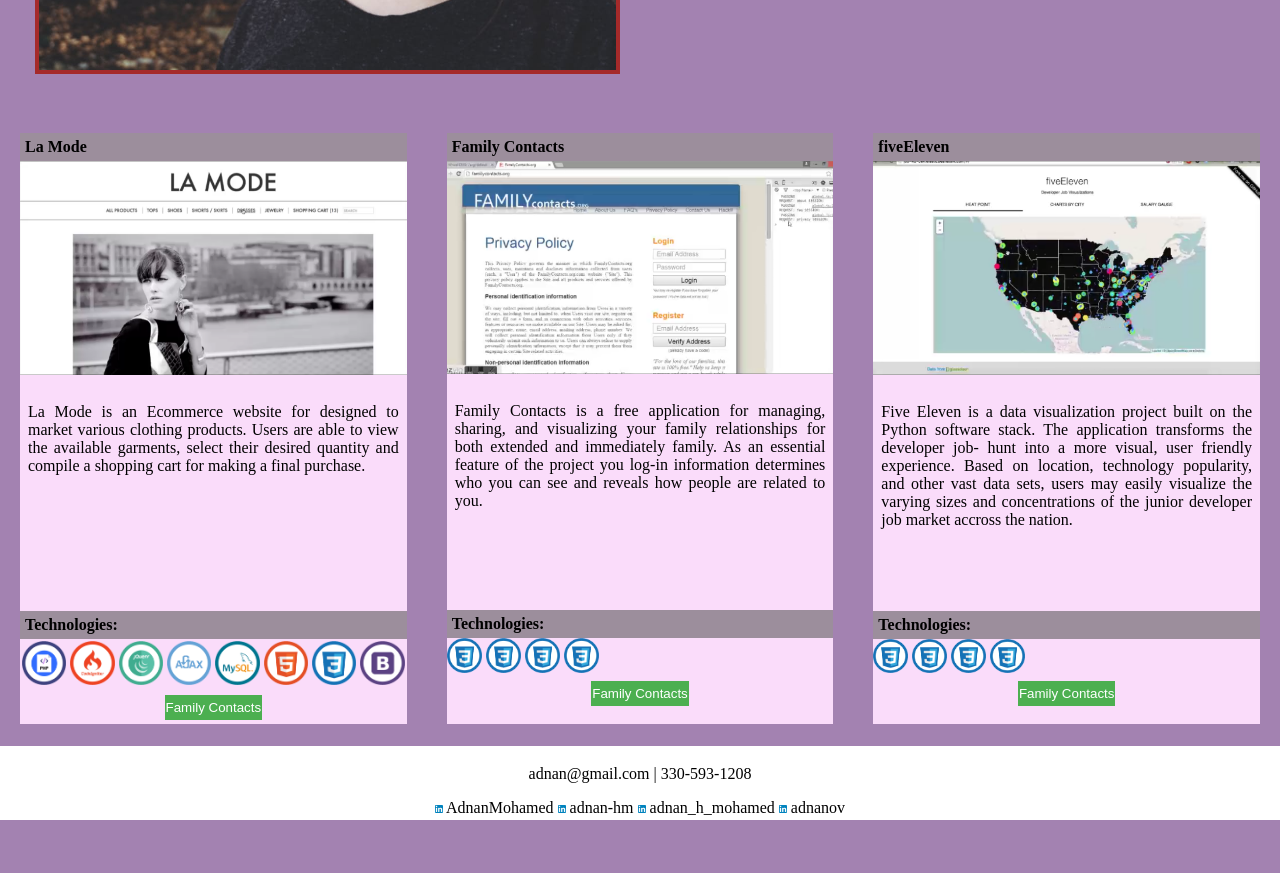
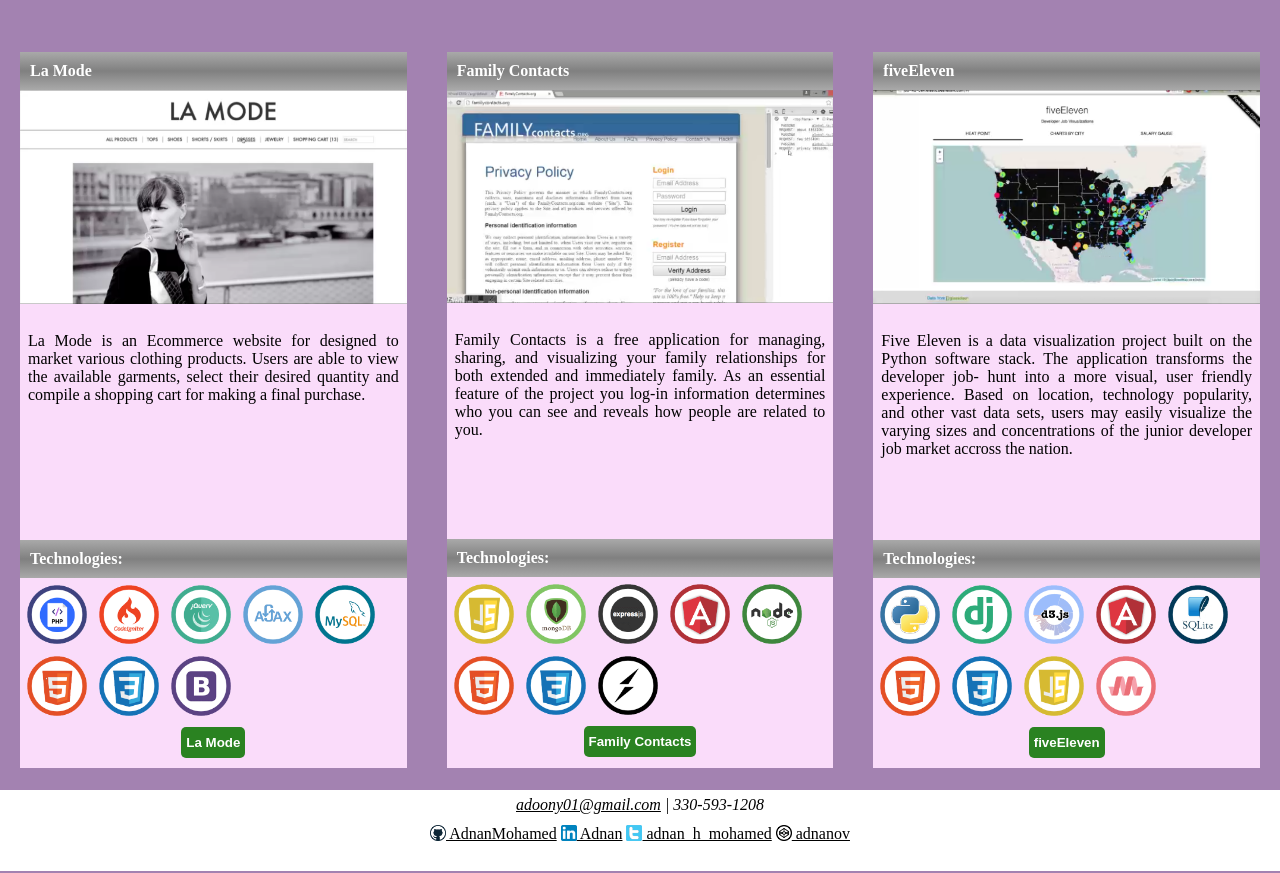
Before and after one commit to AdnanMohamed/WebDev, a plain HTML site: page Yaseen/Assignment1/index.html in a window 1280 px wide. Shown: the part 435-1308 px from the top of the page. Before the commit the page ends 1257 px from the top, so only its background shows below. Drawn offline with Linux system fonts and the light colour scheme.

Commit message:
Final code 1.
More info:-
This code reflects the webpage given in the assignment.
The code could be clean to be better.

```diff
--- a/Yaseen/Assignment1/index.html
+++ b/Yaseen/Assignment1/index.html
@@ -28,17 +28,17 @@
 			<p class="comment">La Mode is an Ecommerce website for designed to market various clothing products. Users are able to view the available garments, select their desired quantity and compile a shopping cart for making a final purchase.</p>
 
 			<h4 class="tech nav">Technologies:</h4>
-          <div class="row">
-          	<div class="column"><img src="Portfolio_images/php.png"></div>
-			<div class="column"><img src="Portfolio_images/codeigniter.png"></div>
-			<div class="column"><img src="Portfolio_images/jQuery.png"></div>
-			<div class="column"><img src="Portfolio_images/ajax.png"></div>
-			<div class="column"><img src="Portfolio_images/mysql.png"></div>
-			<div class="column"><img src="Portfolio_images/HTML.png"></div>
-			<div class="column"><img src="Portfolio_images/CSS.png"></div>
-			<div class="column"><img src="Portfolio_images/bootstrap.png"></div>
+          <div class="icons_div">
+          	<img src="Portfolio_images/php.png">
+			<img src="Portfolio_images/codeigniter.png">
+			<img src="Portfolio_images/jQuery.png">
+			<img src="Portfolio_images/ajax.png">
+			<img src="Portfolio_images/mysql.png">
+			<img src="Portfolio_images/HTML.png">
+			<img src="Portfolio_images/CSS.png">
+			<img src="Portfolio_images/bootstrap.png">
           </div>
-			<button class = "button">Family Contacts</button>
+			<button class = "button">La Mode</button>
 		</div>
 		<div class = "topics">
 			<h4 class="nav">Family Contacts</h4>
@@ -48,12 +48,16 @@
 
 			<h4 class="tech nav">Technologies:</h4>
 
-			<img class="icons" src="Portfolio_images/CSS.png">
-
-			<img class="icons" src="Portfolio_images/CSS.png">
-
-			<img class="icons" src="Portfolio_images/CSS.png">
-			<img class="icons" src="Portfolio_images/CSS.png">
+          <div class="icons_div">
+          	<img src="Portfolio_images/JavaScript.png">
+			<img src="Portfolio_images/mongodb.png">
+			<img src="Portfolio_images/expressjs.png">
+			<img src="Portfolio_images/angular.png">
+			<img src="Portfolio_images/nodejs.png">
+			<img src="Portfolio_images/HTML.png">
+			<img src="Portfolio_images/CSS.png">
+			<img src="Portfolio_images/socket.png">
+          </div>
 
 			<button class = "button">Family Contacts</button>
 		</div>
@@ -65,27 +69,32 @@
 
 			<h4 class="tech nav">Technologies:</h4>
 
-			<img class="icons" src="Portfolio_images/CSS.png">
+          <div class="icons_div">
+          	<img src="Portfolio_images/python.png">
+			<img src="Portfolio_images/django.png">
+			<img src="Portfolio_images/d3.png">
+			<img src="Portfolio_images/angular.png">
+			<img src="Portfolio_images/sqlite.png">
+			<img src="Portfolio_images/HTML.png">
+			<img src="Portfolio_images/CSS.png">
+			<img src="Portfolio_images/JavaScript.png">
+			<img src="Portfolio_images/materialize.png">
+          </div>
 
-			<img class="icons" src="Portfolio_images/CSS.png">
-
-			<img class="icons" src="Portfolio_images/CSS.png">
-			<img class="icons" src="Portfolio_images/CSS.png">
-
-			<button class = "button">Family Contacts</button>
+			<button class = "button">fiveEleven</button>
 		</div>
 	</div>
 
 	<div class="footer">
-		<p>adnan@gmail.com | 330-593-1208</p>
-		<img src="Portfolio_images/linkedin.png">
-		<span>AdnanMohamed</span>
-		<img src="Portfolio_images/linkedin.png">
-		<span>adnan-hm</span>
-		<img src="Portfolio_images/linkedin.png">
-		<span>adnan_h_mohamed</span>
-		<img src="Portfolio_images/linkedin.png">
-		<span>adnanov</span>
+		<address>
+		  <a href="mailto:adoony01@gmail.com"> adoony01@gmail.com</a> <span>| 330-593-1208</span>
+	    </address>
+	    <div class = "social_media">
+			<a href="https://github.com/AdnanMohamed" target="_blank" title="click me!"><img src="Portfolio_images/github.png"> AdnanMohamed</a>
+			<a href="https://www.linkedin.com/in/adnan-h-mohamed/" target="_blank" title="click me!"><img src="Portfolio_images/linkedin.png"> Adnan</a>
+			<a href="https://twitter.com/" target="_blank" title="click me!"><img src="Portfolio_images/twitter.png"> adnan_h_mohamed</a>
+			<a href="https://codepen.io/" target="_blank" title="click me!"><img src="Portfolio_images/codepen.png"> adnanov</a>
+		</div>
 	</div>
 </body>
 </html>
--- a/Yaseen/Assignment1/style.css
+++ b/Yaseen/Assignment1/style.css
@@ -9,14 +9,10 @@ body {
 }
 
 .header {
-	padding: 10px;
-	background: grey;
+	padding: 8px;
+	background: rgba(225, 234, 250);
 }
 
-.top_nav {
-	background-color:gray;
-	padding: 5px;
-}
 
 .flex-container {
 	display: flex;
@@ -30,7 +26,7 @@ body {
 
 #my_title {
 	float:right;
-	font-size: 60%;
+	font-size: 80%;
 }
 
 .main_div {
@@ -44,8 +40,8 @@ body {
 }
 
 .main_div img {
-	border: 4px solid brown;
-	max-width: 100%;
+	border: 4px solid rgba(250, 220, 250);
+	max-width: 80%;
 }
 
 #About {
@@ -67,29 +63,45 @@ body {
 	max-width: 100%;
 }
 
-.icons {
-	width: 35px;
-}
-
 .button {
-	background-color: #4CAF50;
+	background-color: rgba(42, 130, 33);
 	border: none;
+	border-radius: 5px;
 	color: white;
-	padding: 5px 1px;
+	font-weight: bold;
+	padding: 8px 5px;
 	text-align: center;
-	margin: 4px auto;
+	margin: 0 auto 10px;
 	display: block;
 }
 
 .footer {
 	background-color: white;
 	margin: 2px auto;
-	padding: 3px;
+	padding: 3px 0px 20px 0px;
 	text-align: center;
 }
 
 .footer img {
-	width: 8px;
+	width: 16px;
+	vertical-align: top;
+}
+
+.footer address {
+	padding: 3px;
+}
+
+.footer a:link, a:visited {
+    color:black;
+}
+
+.footer a:hover, a:active {
+	color:blue;
+}
+
+.social_media {
+	margin: 4px;
+	padding: 4px;
 }
 
 .comment {
@@ -99,27 +111,20 @@ body {
 }
 
 .nav {
-	color: wight;
-	background-color: rgba(156, 142, 156);
-	padding: 5px;
+	color: white;
+	font-weight: bold;
+	background:linear-gradient(180deg, darkgray, gray, darkgray);
+	padding: 10px;
 	margin: 0;
 }
 
-.row {
-	display: flex;
-	flex-wrap: wrap;
+.icons_div {
+	justify-content: center;
+	padding: 3px;
 }
 
-.column {
-	flex: 12.5%;
-	padding: 2px;
+.icons_div > img {
+	display: inline-block;
+	width: 60px;
+	margin: 4px;
 }
-
-.column img {
-	width: 100%;
-}
-/*.icons-containers {
-	display: flex;
-	flex-direction: row;
-	flex-wrap: wrap;
-}*/
```
